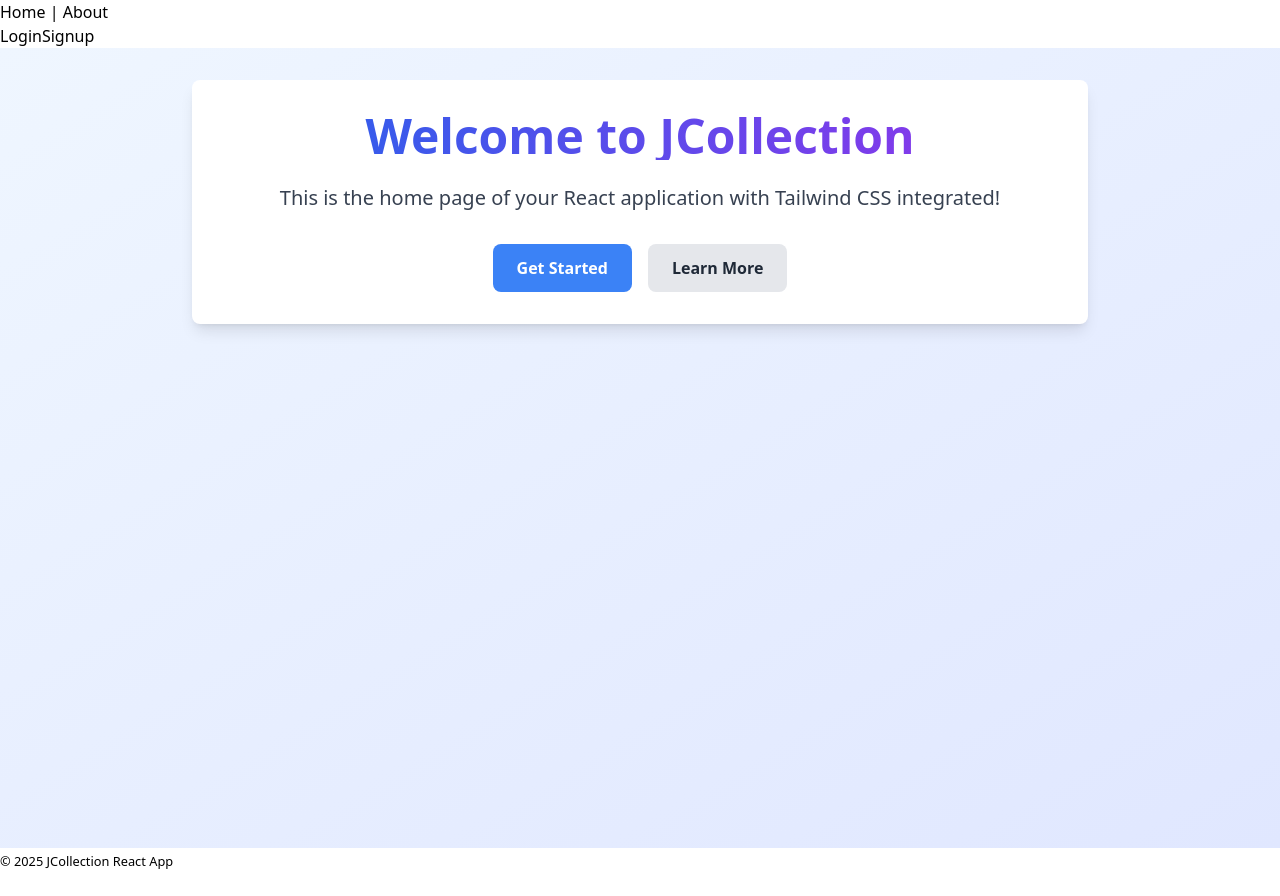
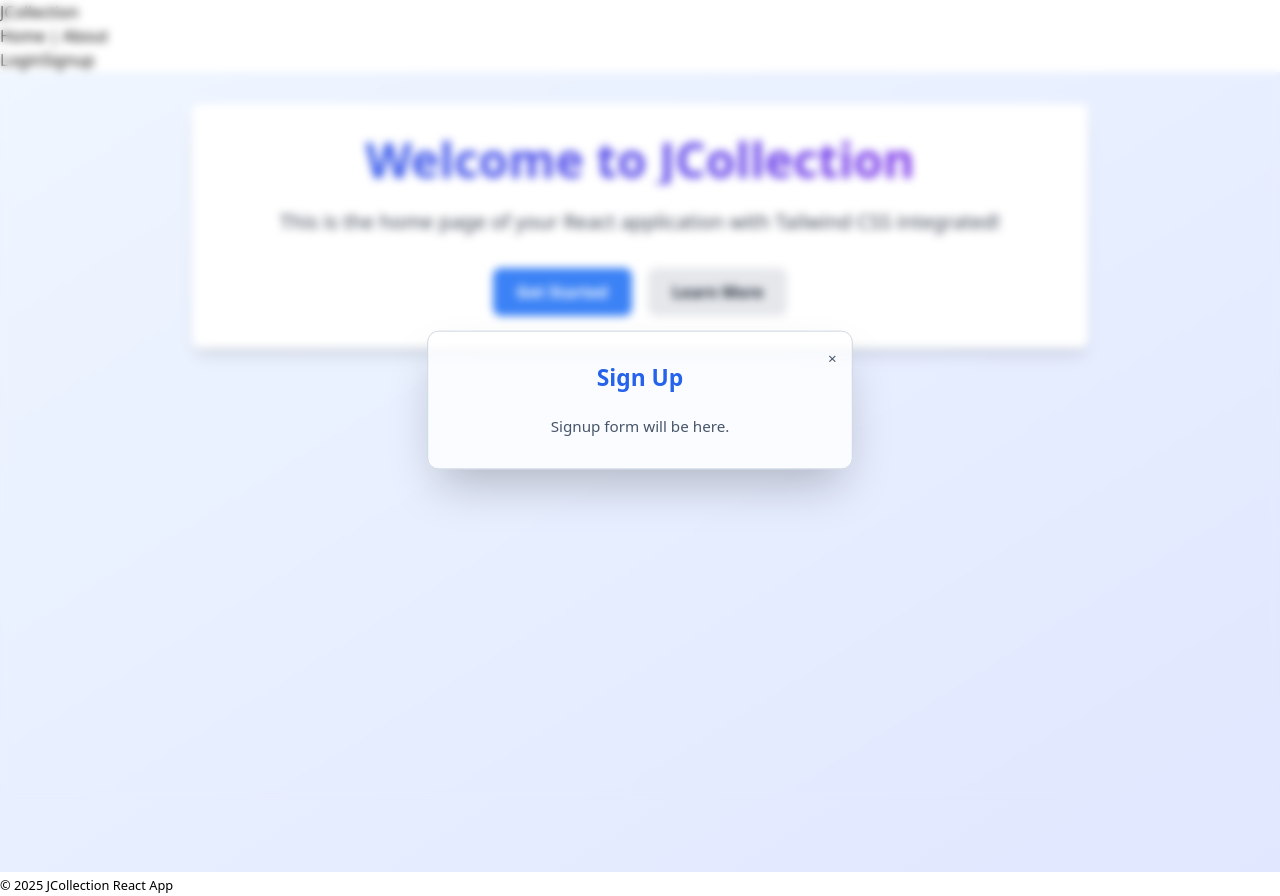
Before and after one commit to Je-Joestar24/jcollection, a React (Vite) app in the folder Frontend/: page / in a window 1280 px wide. Both pictures are taken after a click on the button "Signup". Before the commit the page ends 872 px from the top, so only its background shows below. Built offline with nearby package versions, Linux system fonts and the light colour scheme; no server answers.

Commit message:
Frontend: feat(nav): Updated the Nav contents

```diff
--- a/Frontend/src/App.jsx
+++ b/Frontend/src/App.jsx
@@ -1,13 +1,13 @@
 import { useState, useEffect } from 'react'
 import { Outlet } from 'react-router-dom'
-import Navigations from './components/header/Navigations'
+import Navbar from './components/header/Navbar'
 import Modals from './components/modals/Modals'
 
 function App() {
   return (
     <>
       <div>
-        <Navigations />
+        <Navbar />
 
         <main>
           <Outlet />
--- /dev/null
+++ b/Frontend/src/components/header/Logo.jsx
@@ -0,0 +1,7 @@
+export default function Logo() {
+    return (
+        <div className="logo">
+            <h1>JCollection</h1>
+        </div>
+    )
+}
--- /dev/null
+++ b/Frontend/src/components/header/Navbar.jsx
@@ -0,0 +1,13 @@
+import AuthActions from "./AuthActions"
+import Logo from "./Logo"
+import Navlinks from "./Navlinks"
+
+export default function Navbar() {
+    return (
+        <header>
+            <Logo />
+            <Navlinks />
+            <AuthActions />
+        </header>
+    )
+}
--- a/Frontend/src/components/header/Navigations.jsx
+++ /dev/null
@@ -1,11 +0,0 @@
-import { Link } from "react-router-dom"
-import AuthActions from "./AuthActions"
-
-export default function Navigations() {
-    return (
-        <nav>
-            <Link to="/">Home</Link> | <Link to="/about">About</Link>
-            <AuthActions />
-        </nav>
-    )
-}
--- /dev/null
+++ b/Frontend/src/components/header/Navlinks.jsx
@@ -0,0 +1,9 @@
+import { Link } from "react-router-dom"
+
+export default function Navlinks() {
+    return (
+            <nav>
+                <Link to="/">Home</Link> | <Link to="/about">About</Link>
+            </nav>
+    )
+}
--- a/Frontend/src/components/modals/Modals.jsx
+++ b/Frontend/src/components/modals/Modals.jsx
@@ -1,4 +1,5 @@
 import LoginModal from "./LoginModal";
+import SignupModal from "./SignupModal";
 import { useUI } from "../../hooks/useUI";
 
 export default function Modals() {
@@ -8,6 +9,9 @@ export default function Modals() {
             {activeModal === "login" && (
                 <LoginModal onClose={closeModal} />
             )}
+            {activeModal === "signup" && (
+                <SignupModal onClose={closeModal} />
+            )}
         </>
     );
 }
--- /dev/null
+++ b/Frontend/src/components/modals/SignupModal.jsx
@@ -0,0 +1,18 @@
+export default function SignupModal({ onClose }) {
+    return (
+        <div className="fixed inset-0 z-50 flex items-center justify-center bg-overlay/60 backdrop-blur-sm transition-all duration-300 animate-fade-in">
+            <div className="bg-card rounded-xl shadow-2xl p-8 w-full max-w-md border border-borderSecondary scale-95 animate-pop-in">
+                <button
+                    className="absolute top-4 right-4 text-textSecondary hover:text-error transition"
+                    onClick={onClose}
+                    aria-label="Close"
+                >
+                    &times;
+                </button>
+                <h2 className="text-2xl font-bold text-primary mb-6 text-center">Sign Up</h2>
+                {/* Signup form goes here */}
+                <p className="text-center text-textSecondary">Signup form will be here.</p>
+            </div>
+        </div>
+    );
+}
--- a/Frontend/src/components/modals/login/Form.jsx
+++ b/Frontend/src/components/modals/login/Form.jsx
@@ -1,5 +1,3 @@
-import React from "react";
-
 export default function Form({
     email,
     setEmail,
```
